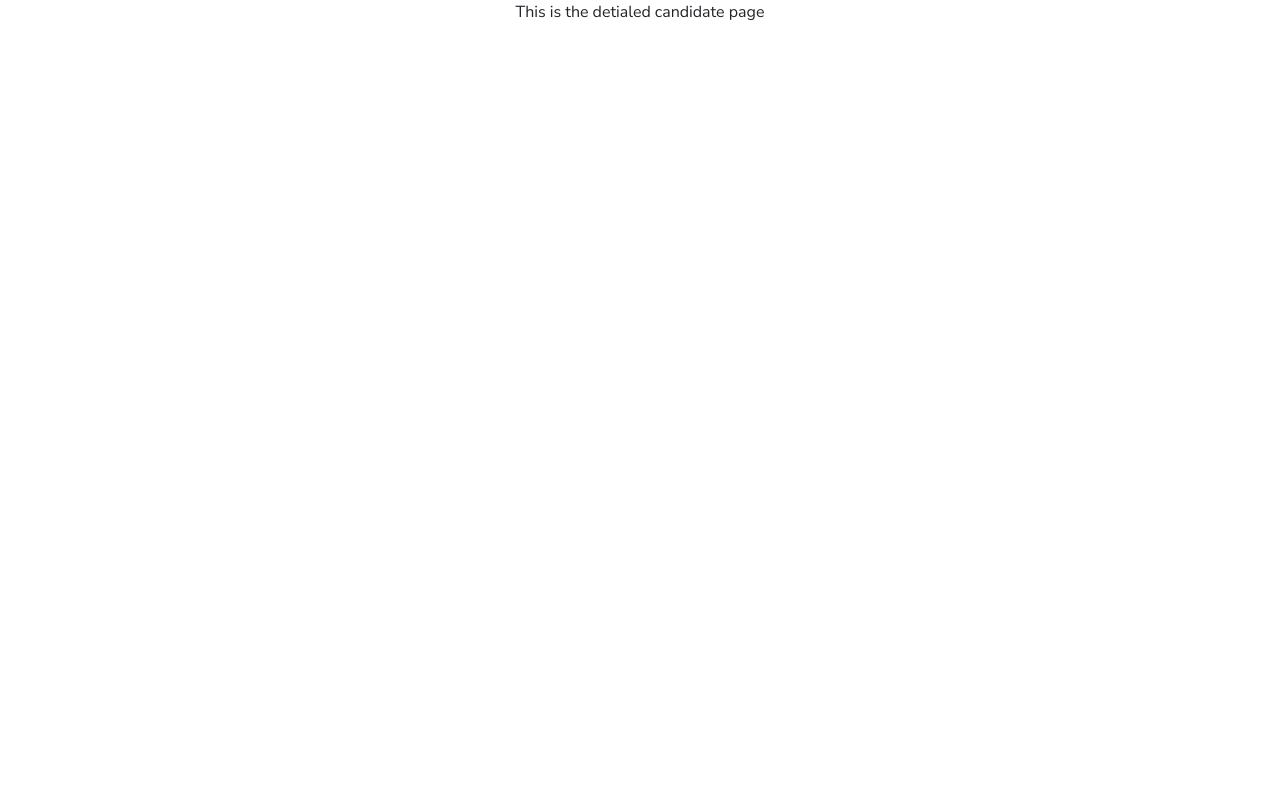
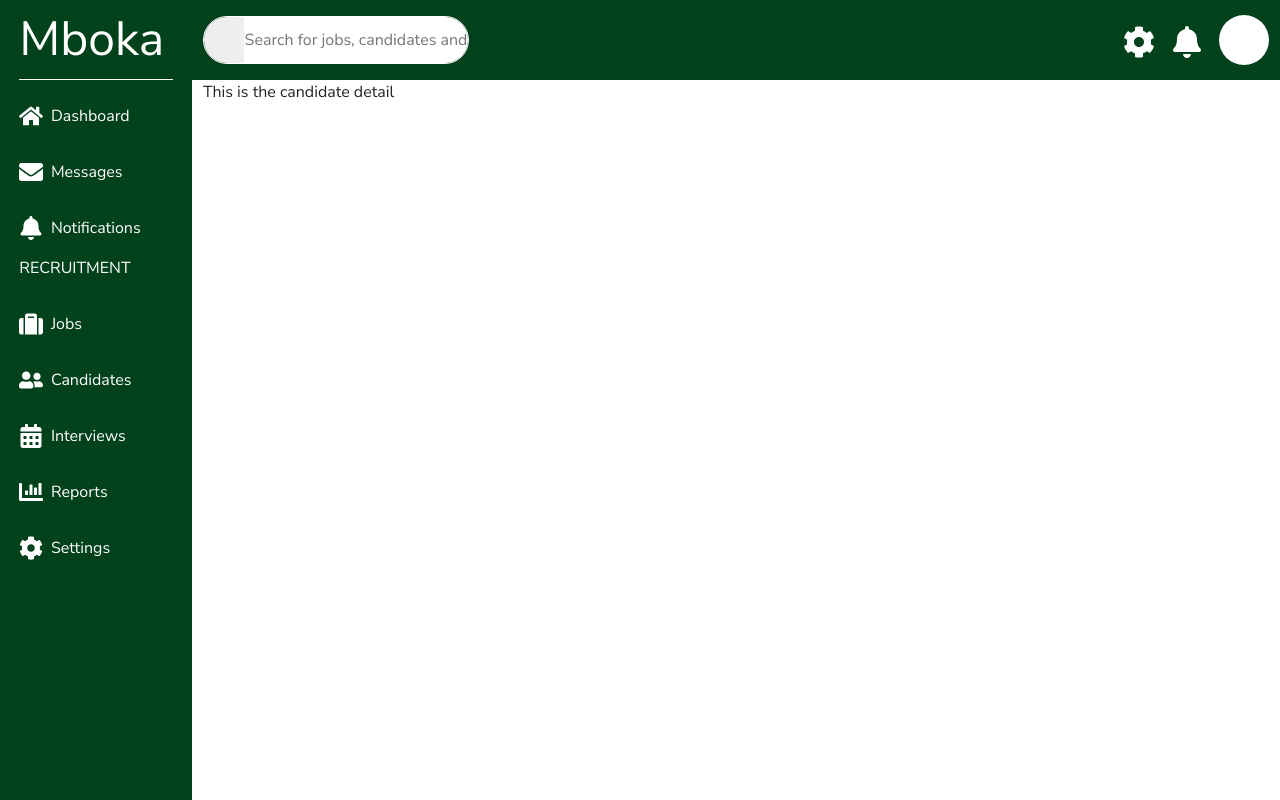
Before and after one commit to MokuaEnock/mboka, a React (Vite) app: page /recruiter/candidates/1 in a window 1280 px wide. Built offline with nearby package versions, Linux system fonts and the light colour scheme; a small style sheet from the web is missing.

Commit message:
create the structure of the candidates

```diff
--- a/src/Pages/recruiter/candidates/candidates.jsx
+++ b/src/Pages/recruiter/candidates/candidates.jsx
@@ -1,5 +1,15 @@
+import RecruiterHeader from "../../../Components/recruiter/header/header";
+import RecruiterAside from "../../../Components/recruiter/navigation/navigation";
 import "./candidates.css";
 
 export default function RecruiterCandidates() {
-  return <main>This is the candidate</main>;
+  return (
+    <main className="recruiter">
+      <RecruiterAside />
+      <section className="recruiter-container">
+        <RecruiterHeader />
+        <section className="recruiter-cont">This are teh candidates</section>
+      </section>
+    </main>
+  );
 }
--- a/src/Pages/recruiter/candidates/detail/detail.jsx
+++ b/src/Pages/recruiter/candidates/detail/detail.jsx
@@ -1,5 +1,17 @@
+import RecruiterHeader from "../../../../Components/recruiter/header/header";
+import RecruiterAside from "../../../../Components/recruiter/navigation/navigation";
 import "./detail.css";
 
 export default function RecruiterCandidatesDetail() {
-  return <main>This is the detialed candidate page</main>;
+  return (
+    <main className="recruiter">
+      <RecruiterAside />
+      <section className="recruiter-container">
+        <RecruiterHeader />
+        <section className="recruiter-cont">
+          This is the candidate detail
+        </section>
+      </section>
+    </main>
+  );
 }
```
